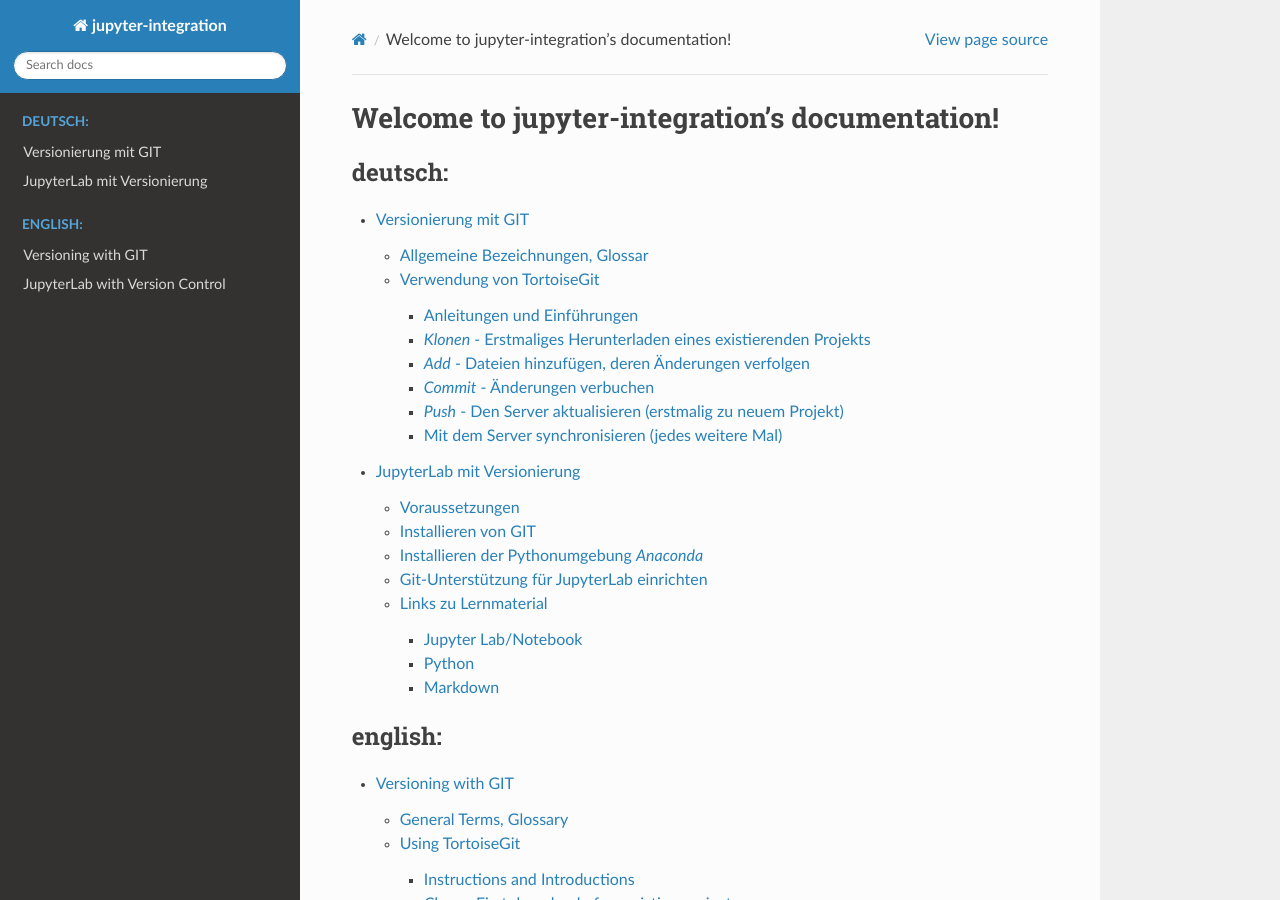
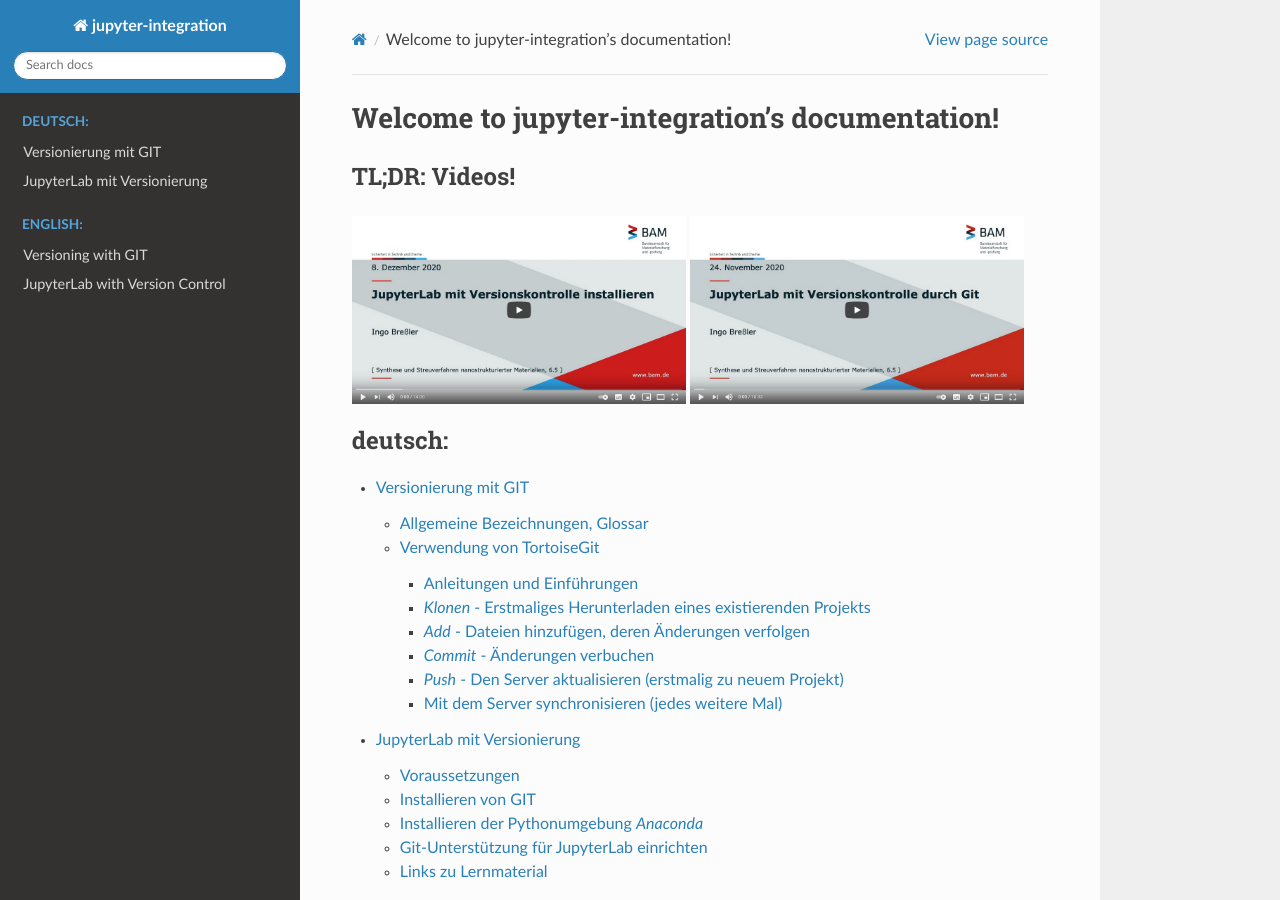
Before and after one commit to BAMresearch/jupyter-integration, a Sphinx documentation site: the page built from docs/index.rst, in a window 1280 px wide and 900 px high. Built offline with Sphinx 7.4.7 and the Read the Docs theme 2.0.0, drawn with Linux system fonts in a browser that asks for light colours.

Commit message:
docs: links to video guides added

```diff
--- a/docs/index.rst
+++ b/docs/index.rst
@@ -5,6 +5,16 @@
 
 Welcome to jupyter-integration's documentation!
 ===============================================
+
+TL;DR: Videos!
+------------------
+.. image:: img/install_jlab+git.png
+   :width: 48%
+   :target: https://youtu.be/Loj4d-dr644
+
+.. image:: img/use_jlab+git.png
+   :width: 48%
+   :target: https://youtu.be/fmgN3syhxiw
 
 .. toctree::
    :maxdepth: 3
```
Also changed, not shown: docs/img/install_jlab+git.png (added), docs/img/use_jlab+git.png (added).
